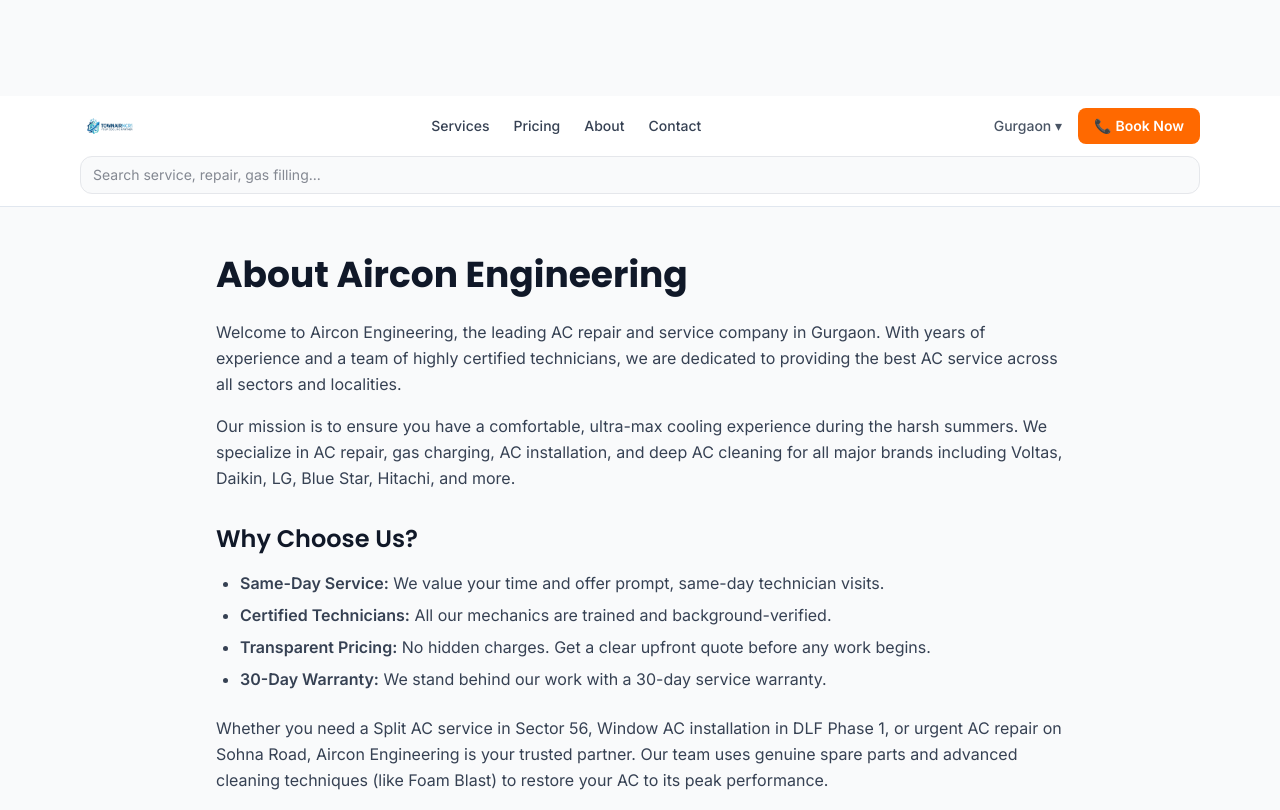
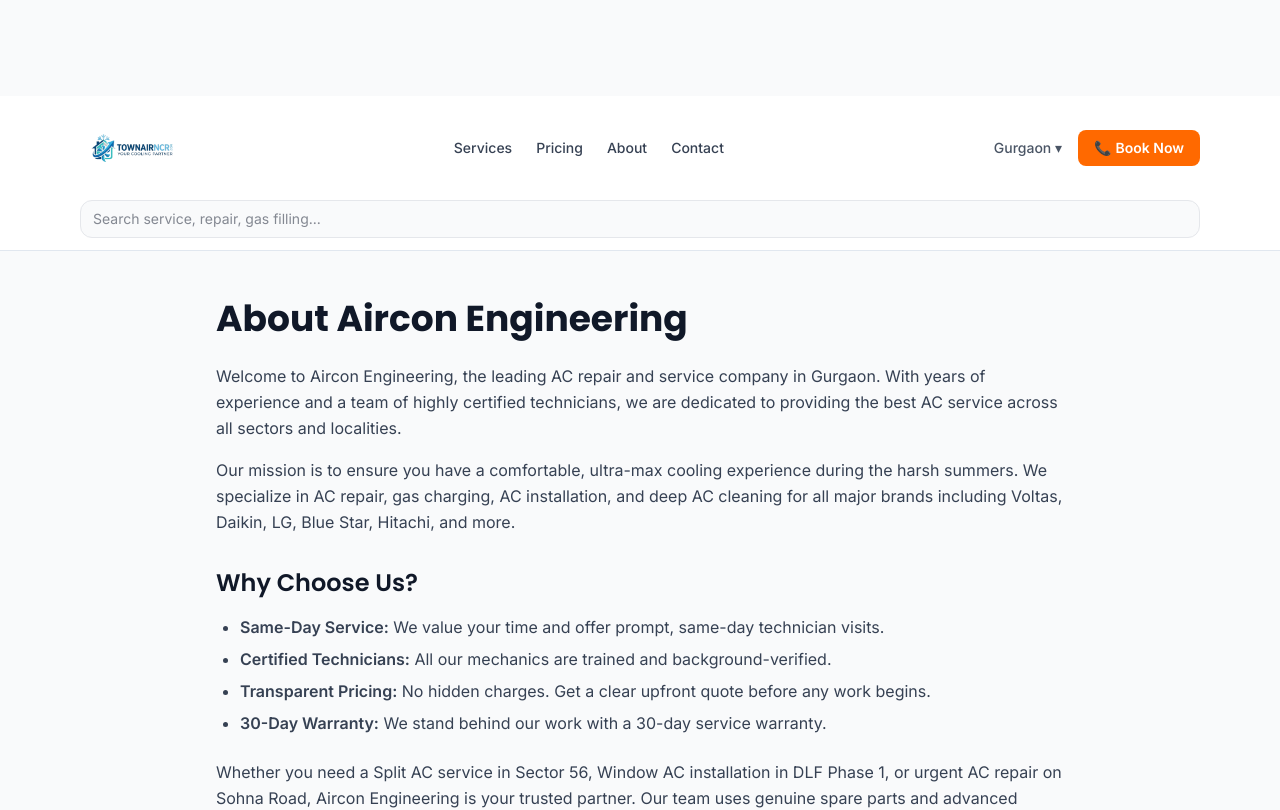
Before and after one commit to Akhil-Raj59/Aircon-Engineering, a Next.js app: page /about in a window 1280 px wide. Shown: the top 810 px of the page. Built offline with nearby package versions, Linux system fonts and the light colour scheme.

Commit message:
logo size fixed

```diff
--- a/components/sections/Header.tsx
+++ b/components/sections/Header.tsx
@@ -57,7 +57,7 @@
       <img
         src="/assets/logo.png"
         alt="Aircon Engineering"
-        className="h-8 w-auto"
+        className="h-20 w-26 object-contain"
       />
     </a>
   </div>
```
